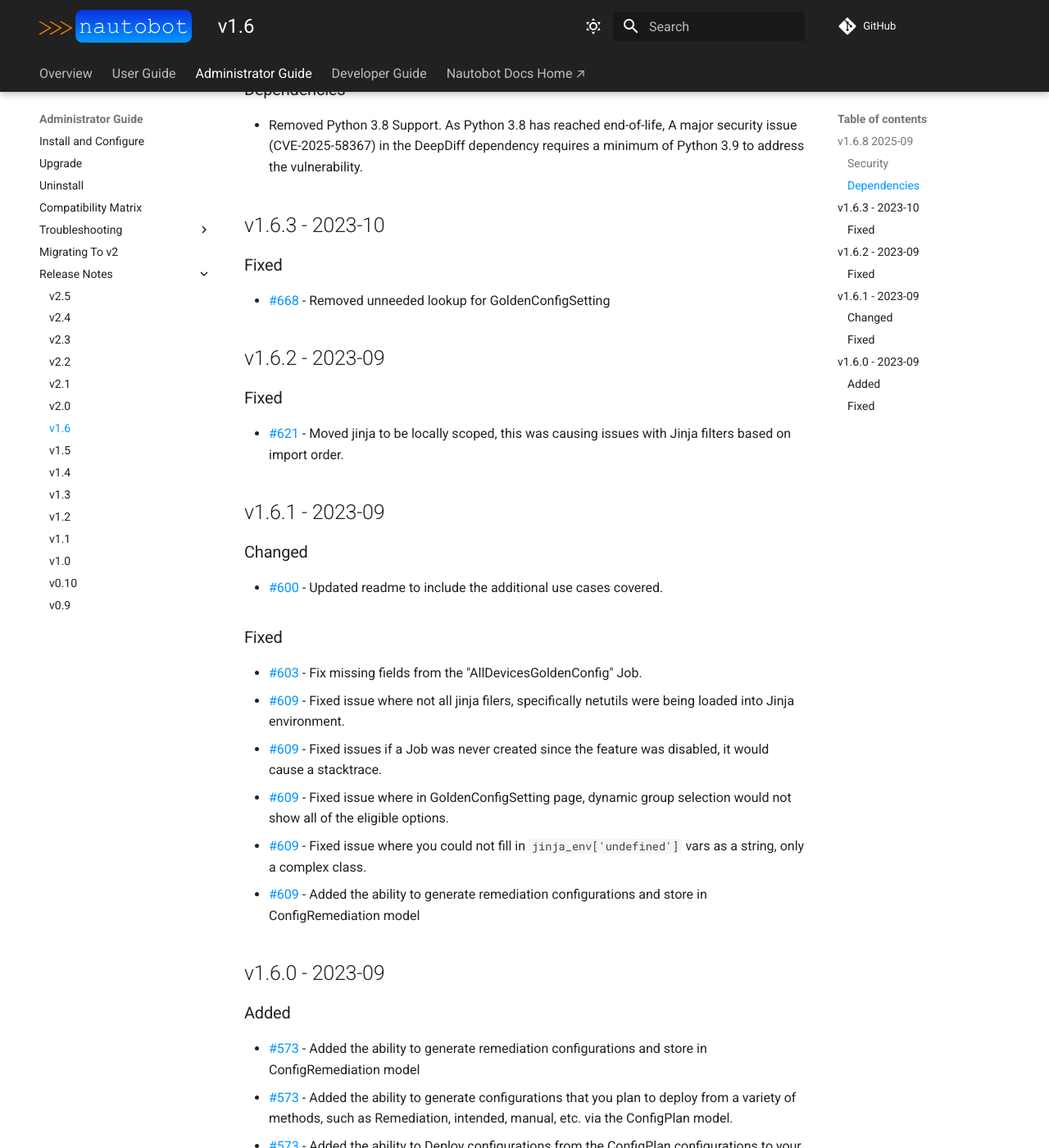
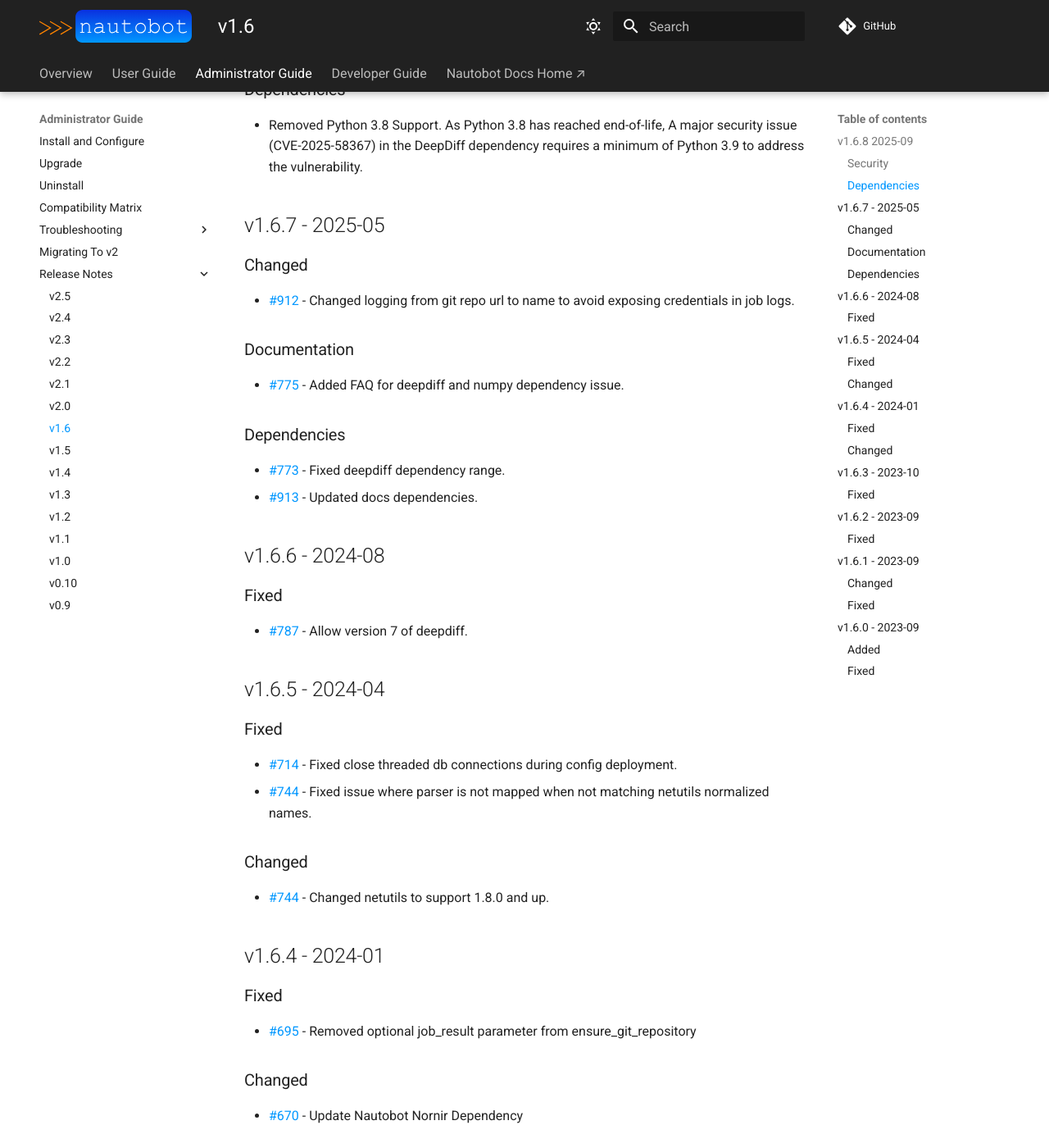
Before and after one commit to nautobot/nautobot-app-golden-config, an MkDocs documentation site: the page built from docs/admin/release_notes/version_1.6.md, in a window 1280 px wide and 1400 px high, scrolled down 530 px. Shown: the whole window at 82% size. Built offline with MkDocs 1.6.1 and Material for MkDocs 9.7.7, drawn with Linux system fonts in a browser that asks for light colours; comment, search, counter and statistics services are not loaded.

Commit message:
fixed release notes

```diff
--- a/docs/admin/release_notes/version_1.6.md
+++ b/docs/admin/release_notes/version_1.6.md
@@ -13,7 +13,50 @@
 - [#989](https://github.com/nautobot/nautobot-app-golden-config/issues/989) - Upgraded DeepDiff to `8.6.1` version to address CVE-2025-58367.
 
 ### Dependencies
+
 - Removed Python 3.8 Support. As Python 3.8 has reached end-of-life, A major security issue (CVE-2025-58367) in the DeepDiff dependency requires a minimum of Python 3.9 to address the vulnerability.
+
+## v1.6.7 - 2025-05
+
+### Changed
+
+- [#912](https://github.com/nautobot/nautobot-app-golden-config/issues/912) - Changed logging from git repo url to name to avoid exposing credentials in job logs.
+
+### Documentation
+
+- [#775](https://github.com/nautobot/nautobot-app-golden-config/issues/775) - Added FAQ for deepdiff and numpy dependency issue.
+
+### Dependencies
+
+- [#773](https://github.com/nautobot/nautobot-app-golden-config/issues/773) - Fixed deepdiff dependency range.
+- [#913](https://github.com/nautobot/nautobot-app-golden-config/issues/913) - Updated docs dependencies.
+
+## v1.6.6 - 2024-08
+
+### Fixed
+
+- [#787](https://github.com/nautobot/nautobot-app-golden-config/pull/787) - Allow version 7 of deepdiff.
+
+## v1.6.5 - 2024-04
+
+### Fixed
+
+- [#714](https://github.com/nautobot/nautobot-app-golden-config/pull/714) - Fixed close threaded db connections during config deployment.
+- [#744](https://github.com/nautobot/nautobot-app-golden-config/pull/744) - Fixed issue where parser is not mapped when not matching netutils normalized names.
+
+### Changed
+
+- [#744](https://github.com/nautobot/nautobot-app-golden-config/pull/744) - Changed netutils to support 1.8.0 and up.
+
+## v1.6.4 - 2024-01
+
+### Fixed
+
+- [#695](https://github.com/nautobot/nautobot-app-golden-config/pull/695) - Removed optional job_result parameter from ensure_git_repository
+
+### Changed
+
+- [#670](https://github.com/nautobot/nautobot-app-golden-config/pull/670) - Update Nautobot Nornir Dependency
 
 ## v1.6.3 - 2023-10
 
```
Also changed, not shown: docs/admin/release_notes/version_2.5.md (+0 -1 lines).
